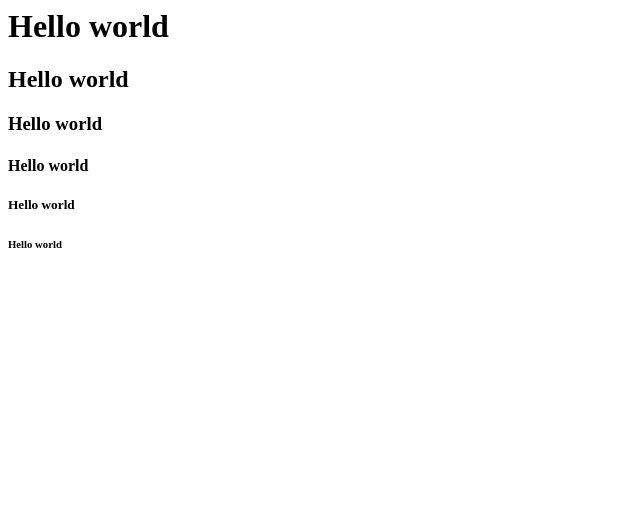
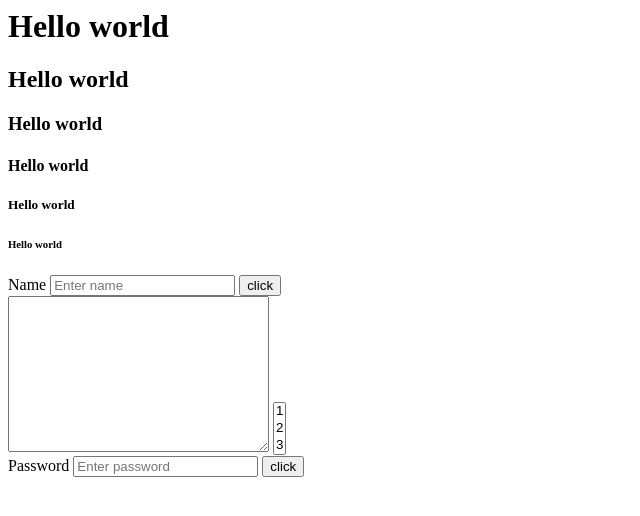
Before and after one commit to AndreiCeavdar/test, a plain HTML site: page index.html in a window 1280 px wide. Shown: the whole page, without its empty margins (0-640 px from the left). Drawn offline with Linux system fonts and the light colour scheme.

Commit message:
add div Button Name and Button Password

```diff
--- a/index.html
+++ b/index.html
@@ -15,5 +15,27 @@
     <h5>Hello world</h5>
     <h6>Hello world</h6>
     </div>
+    <div>
+        <label for="">Name</label>
+        <input type="text" placeholder="Enter name">
+        <button type="submit">click</button>
+    </div>
+    <div><textarea name="enter" id="" cols="30" rows="10" autocorrect maxlength="15" minlength="5"></textarea>
+        <select name="first" id="" size="3">
+            <option value="one">1</option>
+            <option value="two">2</option>
+            <option value="three">3</option>
+            <option value="four">4</option>
+            <option value="five">5</option>
+            <option value="six">6</option>
+        </select>
+    </div>
+    <div>
+        <label for="">Password</label>
+        <input type="text" placeholder="Enter password">
+        <button type="submit">click</button>
+
+
+    </div>
 </body>
 </html>
```
